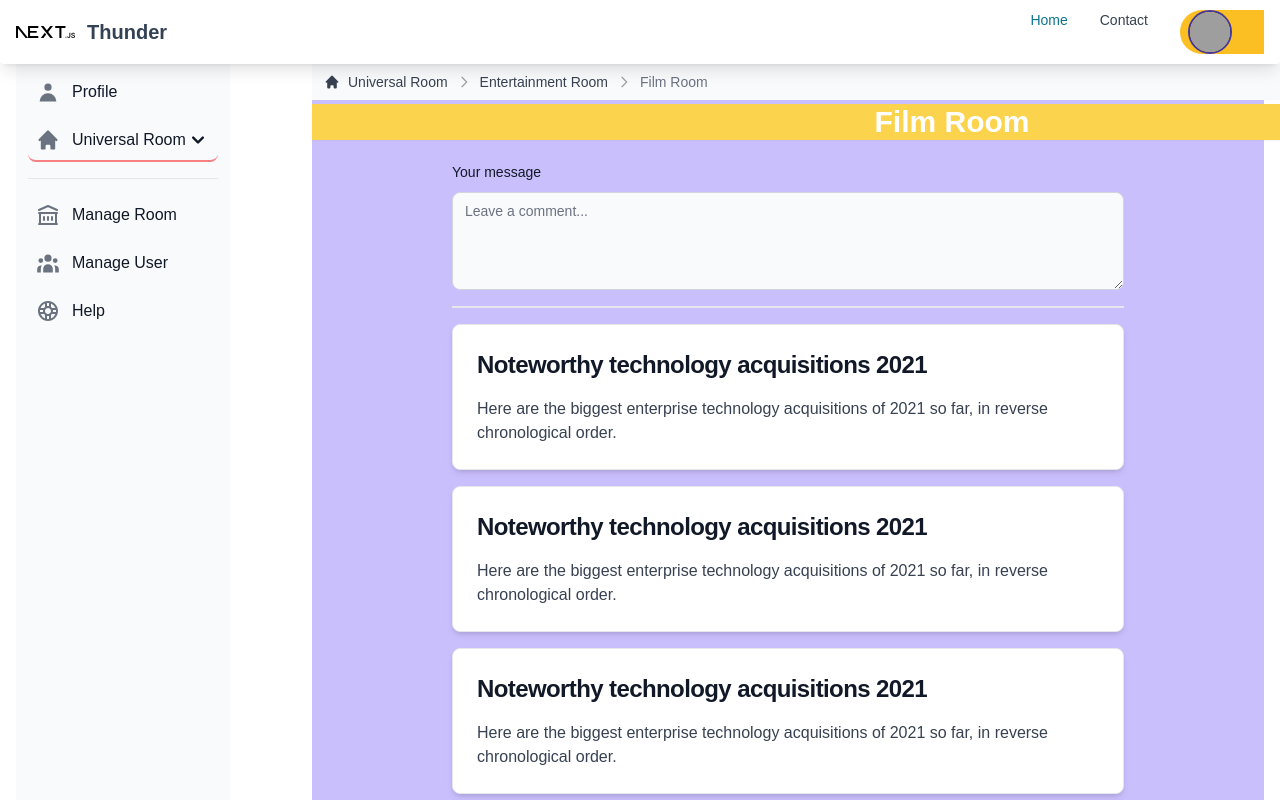
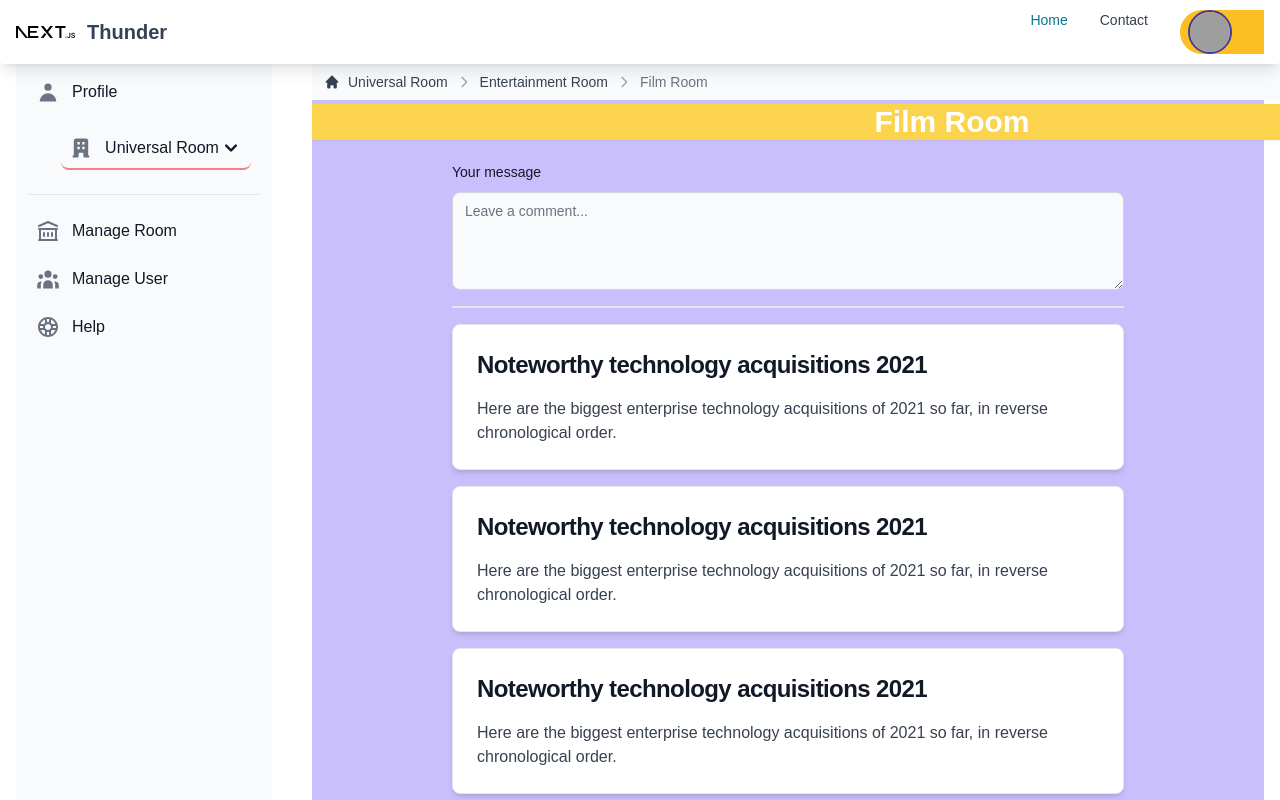
Before and after one commit to Muhammad-Yuda-Yudistira-00/project-c-02, a Next.js app: page /user/universal_room in a window 1280 px wide. Shown: the top 800 px of the page. Built offline with nearby package versions, Linux system fonts and the light colour scheme; grey boxes are pictures that could not be loaded.

Commit message:
feat(layout) add data array for sidebar, fix dropdown at avatar
yudi-04-1

```diff
--- a/app/components/MyNavbar.tsx
+++ b/app/components/MyNavbar.tsx
@@ -25,9 +25,7 @@ export function MyNavbar() {
           </Navbar.Link>
           <Navbar.Link href="#">Contact</Navbar.Link>
           {user ? <UserDropdown>
-            <div className="flex flex-wrap gap-2 bg-amber-400 pr-8 pl-2 rounded-l-full">
               <Avatar img="https://avatar.iran.liara.run/public/job/farmer/male" alt="avatar of Jese" rounded className="border-2 rounded-full border-indigo-800" />
-            </div>
           </UserDropdown> : (
         <span className="flex text-slate-700">
           <Navbar.Link href="/register" as={Link} className="text-slate-700">
--- a/app/components/sidebar/SidebarGroup.tsx
+++ b/app/components/sidebar/SidebarGroup.tsx
@@ -1,31 +1,22 @@
 import { Sidebar } from "flowbite-react";
 import {
-  HiArrowSmRight,
-  HiChartPie,
-  HiInbox,
-  HiOutlineMinusSm,
-  HiOutlinePlusSm,
-  HiShoppingBag,
-  HiTable,
-  HiUser,
   HiHome,
   HiOfficeBuilding
 } from "react-icons/hi";
-import { BiBuoy } from "react-icons/bi";
 import { twMerge } from "tailwind-merge";
 import { ReactNode } from "react";
 
 interface SidebarGroupProps {
   children: ReactNode;
   name: string;
-  root?: boolean;
+  icon: string;
 }
 
-export default function SidebarGroup({children, name, root = false}: SidebarGroupProps)
+export default function SidebarGroup({children, name, icon}: SidebarGroupProps)
 {
 	return (
 
-	          <Sidebar.Collapse icon={root ? HiHome : HiOfficeBuilding} label={name} className="border-b-2 border-red-400">
+	          <Sidebar.Collapse icon={HiOfficeBuilding} label={name} className="border-b-2 border-red-400">
 	            {children}
 	          </Sidebar.Collapse>
 			)
--- a/app/components/user/MySidebar.tsx
+++ b/app/components/user/MySidebar.tsx
@@ -3,15 +3,7 @@
 
 import { Sidebar } from "flowbite-react";
 import {
-  HiArrowSmRight,
-  HiChartPie,
-  HiInbox,
-  HiOutlineMinusSm,
-  HiOutlinePlusSm,
-  HiTable,
   HiUser,
-  HiViewBoards,
-  HiHome,
   HiOutlineCube,
   HiUserGroup,
   HiOutlineLibrary
@@ -20,9 +12,88 @@ import { BiBuoy } from "react-icons/bi";
 import { twMerge } from "tailwind-merge";
 import SidebarGroup from "./../../components/sidebar/SidebarGroup";
 
+const sidebarData = [
+  { id: 1, parent_id: null, label: "Universal Room", icon: "HiHome", href: "#", hole: false },
+  { id: 2, parent_id: 1, label: "Entertainment Room", icon: "HiOfficeBuilding", href: "#", hole: false },
+  { id: 3, parent_id: 2, label: "Film Room", icon: "HiOfficeBuilding", href: "#", hole: false },
+  { id: 4, parent_id: 3, label: "Anime Room", icon: "HiOfficeBuilding", href: "#", hole: false },
+  { id: 5, parent_id: 4, label: "Anime Indonesia Room", icon: "HiOutlineCube", href: "#", hole: true },
+  { id: 6, parent_id: 4, label: "Anime Thailand Room", icon: "HiOutlineCube", href: "#", hole: true },
+  { id: 7, parent_id: 4, label: "Anime Arab Room", icon: "HiOutlineCube", href: "#", hole: true },
+  { id: 8, parent_id: 3, label: "Hollywood Room", icon: "HiOutlineCube", href: "#", hole: false },
+  { id: 9, parent_id: 3, label: "K-Drama Room", icon: "HiOutlineCube", href: "#", hole: false },
+  { id: 10, parent_id: 2, label: "Game Room", icon: "HiOutlineCube", href: "#", hole: false },
+  { id: 11, parent_id: 1, label: "Education Room", icon: "HiOfficeBuilding", href: "#", hole: false },
+  { id: 12, parent_id: 11, label: "History Room", icon: "HiOutlineCube", href: "#", hole: true },
+  { id: 13, parent_id: 11, label: "Mathimatic Room", icon: "HiOutlineCube", href: "#", hole: true }
+];
+
+const RenderSidebarItems = ({ parentId, sidebarData }) => {
+  return (
+    <>
+      {sidebarData
+        .filter(item => item.parent_id === parentId) // Filter berdasarkan parent_id
+        .map(item => {
+          // Mengecek apakah item memiliki anak
+          const hasChildren = sidebarData.some(child => child.parent_id === item.id);
+          if (hasChildren) {
+            return (
+              <Sidebar.Item key={item.id} href={item.href} icon={item.icon}>
+                <SidebarGroup name={item.label} icon={item.icon}>
+                  {/* Panggil fungsi rekursif untuk anak-anak */}
+                  <RenderSidebarItems parentId={item.id} sidebarData={sidebarData} />
+                </SidebarGroup>
+              </Sidebar.Item>
+            );
+          } else {
+            // Jika tidak ada anak, render item sebagai leaf node
+            return (
+              <Sidebar.Item key={item.id} href={item.href} icon={item.icon}>
+                {item.label}
+              </Sidebar.Item>
+            );
+          }
+        })}
+    </>
+  );
+};
+
+
+
 export function MySidebar() {
   return (
     <Sidebar aria-label="Sidebar with multi-level dropdown example" className="max-h-screen fixed max-w-min">
+      <Sidebar.Items>
+        <Sidebar.ItemGroup>
+          <Sidebar.Item href="#" icon={HiUser}>
+            Profile
+          </Sidebar.Item>
+
+          <RenderSidebarItems parentId={null} sidebarData={sidebarData} />
+
+        </Sidebar.ItemGroup>
+
+        <Sidebar.ItemGroup>
+          <Sidebar.Item href="#" icon={HiOutlineLibrary}>
+            Manage Room
+          </Sidebar.Item>
+          <Sidebar.Item href="#" icon={HiUserGroup}>
+            Manage User
+          </Sidebar.Item>
+          <Sidebar.Item href="#" icon={BiBuoy}>
+            Help
+          </Sidebar.Item>
+        </Sidebar.ItemGroup>
+
+      </Sidebar.Items>
+    </Sidebar>
+  );
+}
+
+
+
+
+{/*<Sidebar aria-label="Sidebar with multi-level dropdown example" className="max-h-screen fixed max-w-min">
   <Sidebar.Items>
     <Sidebar.ItemGroup>
       <Sidebar.Item href="#" icon={HiUser}>
@@ -75,6 +146,4 @@ export function MySidebar() {
     </Sidebar.ItemGroup>
 
   </Sidebar.Items>
-    </Sidebar>
-  );
-}
+</Sidebar>*/}
--- a/app/components/user/UserDropdown.tsx
+++ b/app/components/user/UserDropdown.tsx
@@ -10,7 +10,7 @@ interface UserDropdownProps {
 
 export function UserDropdown({ children }: UserDropdownProps) {
   return (
-    <Dropdown label="Dropdown left start" placement="left-start" dismissOnClick={false} renderTrigger={() => <>{children}</>} className="border-2 border-slate-300">
+    <Dropdown label="Dropdown left start" placement="left-start" dismissOnClick={false} renderTrigger={() => <div className="flex flex-wrap gap-2 bg-amber-400 pr-8 pl-2 rounded-l-full">{children}</div>} className="border-2 border-slate-300">
       <Dropdown.Item className="border-b-2">Settings</Dropdown.Item>
       <Dropdown.Item className="border-b-0">Sign out</Dropdown.Item>
     </Dropdown>
```
Also changed, not shown: app/layout.tsx (+0 -11 lines). Lines whose indentation alone changed are shown as unchanged.
